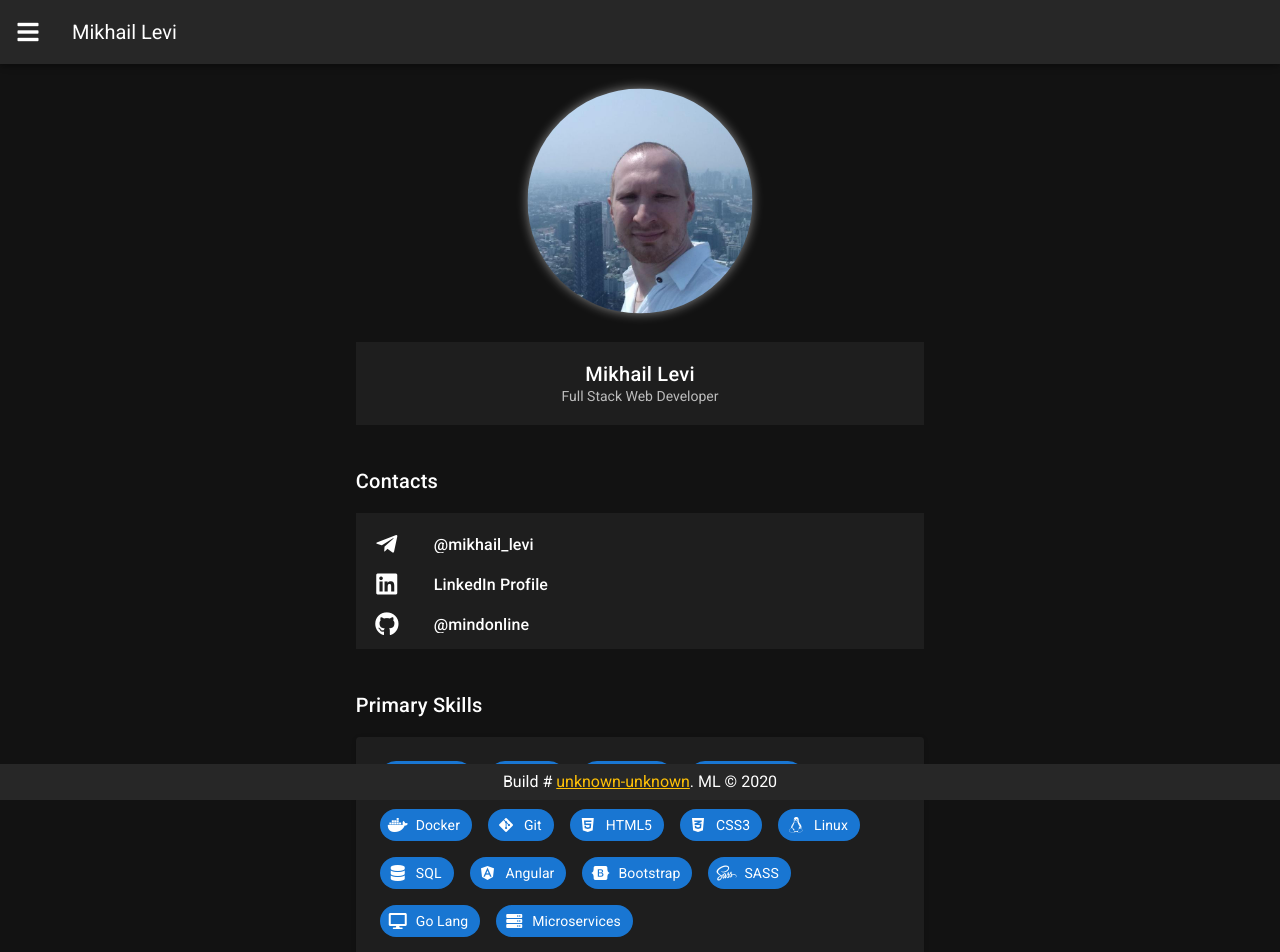
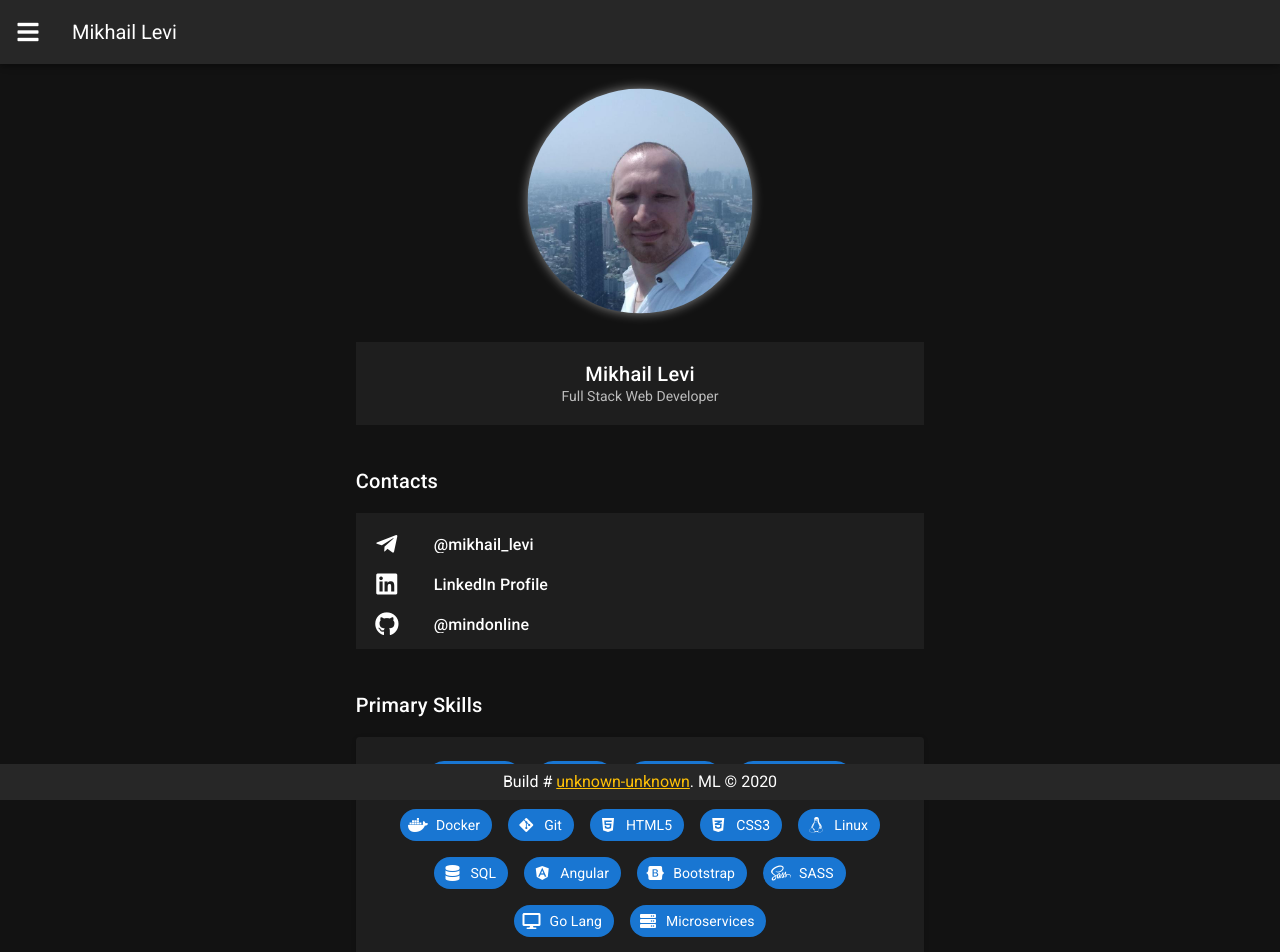
Before and after one commit to mindonline/mindonline, a Nuxt app: page / in a window 1280 px wide. Shown: the top 952 px of the page. Built offline with nearby package versions, Linux system fonts and the light colour scheme.

Commit message:
improvement: skill badges text align

```diff
--- a/components/SkillsBadges.vue
+++ b/components/SkillsBadges.vue
@@ -1,5 +1,5 @@
 <template>
-  <div>
+  <div class="text-center">
     <v-chip
       v-for="skill in skills"
       :key="skill.name"
```
